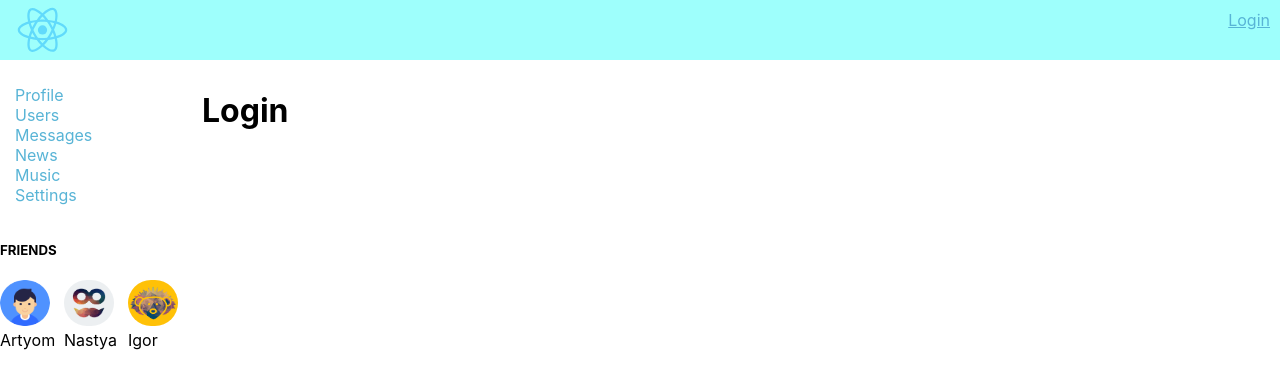
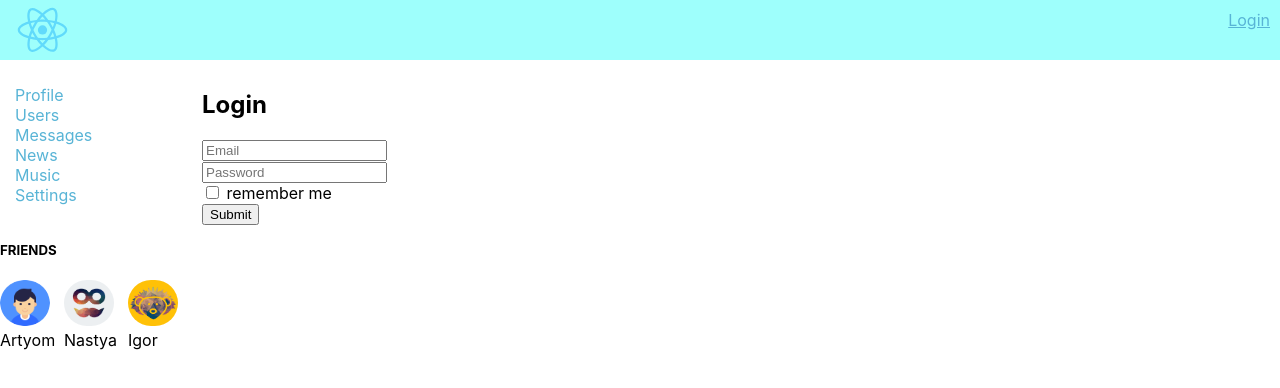
Before and after one commit to Shabaltas/ReactJS-course-project, a React (Create React App) app: page /login in a window 1280 px wide. Shown: the top 388 px of the page. Built offline with nearby package versions, Linux system fonts and the light colour scheme; no server answers.

Commit message:
lsn 75: login, logout

```diff
--- a/package.json
+++ b/package.json
@@ -16,6 +16,7 @@
     "react-router-dom": "^5.1.2",
     "react-scripts": "3.4.1",
     "redux": "^4.0.5",
+    "redux-form": "^8.3.6",
     "redux-thunk": "^2.3.0"
   },
   "scripts": {
--- a/src/App.js
+++ b/src/App.js
@@ -13,6 +13,7 @@ import HeaderContainer from "./components/Header/HeaderContainer";
 import Login from "./components/login/Login";
 import {connect} from "react-redux";
 import {thunkCreator} from "./redux/actionCreator";
+import LoginContainer from "./components/login/LoginContainer";
 
 class App extends React.Component {
     constructor(props) {
@@ -33,7 +34,7 @@ class App extends React.Component {
                         <Route path='/music' component={Music}/>
                         <Route path='/settings' component={Settings}/>
                         <Route path='/users' component={UsersContainer}/>
-                        <Route path='/login' component={Login}/>
+                        <Route path='/login' component={LoginContainer}/>
                         <Route path="/" exact render={() => <ProfileContainer/>}
                         />
                     </div>
--- a/src/api/api.js
+++ b/src/api/api.js
@@ -10,6 +10,7 @@ const apiInstance = axios.create({
 });
 
 const api = {
+    defaultId: 2,
     authMe() {
         return apiInstance.get(configs.apiAuthMeEndpoint).then(resp => resp.data);
     },
@@ -26,17 +27,25 @@ const api = {
             .then(res => res.data);
     },
     getProfileInfo(userId){
-        return apiInstance.get(`${configs.apiProfileEndpoint}/${userId ? userId : 8854}`)
+        return apiInstance.get(`${configs.apiProfileEndpoint}/${userId ? userId : this.defaultId}`)
             .then(res => res.data);
     },
     getProfileStatus(userId) {
-        return apiInstance.get(`${configs.apiProfileEndpoint}/status/${userId ? userId : 8854}`)
+        return apiInstance.get(`${configs.apiProfileEndpoint}/status/${userId ? userId : this.defaultId}`)
             .then(res => res.data);
     },
     //TODO updates MY STATUS
     updateProfileStatus(status) {
         return apiInstance.put(`${configs.apiProfileEndpoint}/status`, {status})
             .then(res => res.data);
+    },
+    login(email, password, rememberMe = false, captcha = true) {
+        return apiInstance.post(`${configs.apiLoginEndpoint}`, {email, password, rememberMe, captcha})
+            .then(res => res.data)
+    },
+    logout() {
+        return apiInstance.post(`${configs.apiLogoutEndpoint}`)
+            .then(res => res.data)
     }
 };
 
--- a/src/components/Header/Header.jsx
+++ b/src/components/Header/Header.jsx
@@ -8,7 +8,7 @@ const Header = (props) => {
         <header className={s.header}>
             <img src={logo}/>
             <div className={s.loginBlock}>
-                {props.isAuth ? props.login : <NavLink to='/login'>Login</NavLink>}
+                {props.isAuth ? <div>{props.login}<button onClick={props.logout}> Logout</button></div> : <NavLink to='/login'>Login</NavLink>}
             </div>
         </header>
     )
--- a/src/components/Header/HeaderContainer.js
+++ b/src/components/Header/HeaderContainer.js
@@ -1,10 +1,17 @@
 import React from "react";
 import {connect} from "react-redux";
 import Header from "./Header";
+import {thunkCreator} from "../../redux/actionCreator";
+import {withRouter} from "react-router-dom";
 
 class HeaderContainer extends React.Component {
+    logout = () => {
+        this.props.logout();
+        this.props.history.push('/users');
+    };
+
     render() {
-        return <Header login={this.props.login} isAuth={this.props.isAuth}/>
+        return <Header login={this.props.login} isAuth={this.props.isAuth} logout={this.logout}/>
     }
 }
 
@@ -15,4 +22,4 @@ const mapStateToProps = (state) => {
     }
 };
 
-export default connect(mapStateToProps)(HeaderContainer);
+export default withRouter(connect(mapStateToProps, {logout: thunkCreator.logout})(HeaderContainer));
--- a/src/components/login/Login.jsx
+++ b/src/components/login/Login.jsx
@@ -1,7 +1,38 @@
 import React from 'react';
+import {Field, Form, reduxForm} from "redux-form";
+
+const LoginForm = (props) => {
+    return (
+        <Form onSubmit={props.handleSubmit}>
+            <div>
+                <Field name={"email"} placeholder={"Email"} component="input"  type={"email"}/>
+            </div>
+            <div>
+                <Field name={"password"} placeholder={"Password"} component="input" type={"password"}/>
+            </div>
+            <div>
+                <Field name={"rememberMe"} component="input" type={"checkbox"}/> remember me
+            </div>
+            <button type="submit">Submit</button>
+        </Form>
+    )
+};
+
+const ReduxLoginForm = reduxForm({
+    // a unique name for the form
+    form: 'login'
+})(LoginForm);
 
 const Login = (props) => {
-    return <h1>Login</h1>
+    const login = (values) => {
+        props.onLogin(values.email, values.password, values.rememberMe)
+    };
+    return (
+        <div>
+            <h2>Login</h2>
+            <ReduxLoginForm onSubmit={login}/>
+        </div>
+    )
 };
 
 export default Login;
--- /dev/null
+++ b/src/components/login/LoginContainer.jsx
@@ -0,0 +1,22 @@
+import React from "react";
+import Login from "./Login";
+import {withRouter} from "react-router-dom";
+import {compose} from "redux";
+import {thunkCreator} from "../../redux/actionCreator";
+import {connect} from "react-redux";
+
+class LoginContainer extends React.Component {
+    login = (email, password, rememberMe) => {
+        this.props.login(email, password, rememberMe);
+        this.props.history.push('/profile');
+    };
+
+    render() {
+        return <Login onLogin={this.login}/>
+    }
+}
+
+export default compose(
+    withRouter,
+    connect((state) => ({}), {login: thunkCreator.login})
+)(LoginContainer);
--- a/src/configs.json
+++ b/src/configs.json
@@ -4,5 +4,7 @@
   "apiProfileEndpoint": "profile",
   "apiAuthMeEndpoint": "auth/me",
   "apiFollowEndpoint": "follow",
+  "apiLoginEndpoint": "auth/login",
+  "apiLogoutEndpoint": "auth/logout",
   "apiKey": "1b44dd06-2645-4fda-bc7a-6c8f3e5f9b32"
 }
--- a/src/index.js
+++ b/src/index.js
@@ -6,6 +6,7 @@ import App from "./App";
 import {Provider} from "react-redux";
 
 export const renderApp = (store) => {
+    window.store = store;
     ReactDOM.render(
         <React.StrictMode>
             <Provider store={store}>
--- a/src/redux/actionCreator.js
+++ b/src/redux/actionCreator.js
@@ -96,6 +96,23 @@ const actionCreator = {
                 if (!data.resultCode)
                     dispatch(actionCreator.onUpdateStatus(newStatus));
             });
+        },
+        login: (email, password, rememberMe) => (dispatch) => {
+            api.login(email, password, rememberMe).then(data => {
+                if (!data.resultCode) {
+                    api.defaultId = data.data.userId;
+                    dispatch(thunkCreator.setAuthUser());
+                }
+            })
+        },
+        logout: () => (dispatch) => {
+            debugger
+            api.logout().then(data => {
+                if (!data.resultCode) {
+                    api.defaultId = 2;
+                    dispatch(thunkCreator.setAuthUser());
+                }
+            })
         }
     }
 };
--- a/src/redux/reduxState.js
+++ b/src/redux/reduxState.js
@@ -4,13 +4,15 @@ import profileReducer from "./reducer/profileReducer";
 import dialogReducer from "./reducer/dialogReducer";
 import usersReducer from "./reducer/userReducer";
 import authReducer from "./reducer/authReducer";
+import { reducer as formReducer } from 'redux-form'
 import thunkMiddleWare from 'redux-thunk';
 let reducers = combineReducers({
     dialogsPage: dialogReducer,
     profilePage: profileReducer,
     navbar: navbarReducer,
     usersPage: usersReducer,
-    auth: authReducer
+    auth: authReducer,
+    form: formReducer
 });
 let store = createStore(reducers, applyMiddleware(thunkMiddleWare));
 
```
Also changed, not shown: 1 other file (tests, documents, lock files or other folders).
